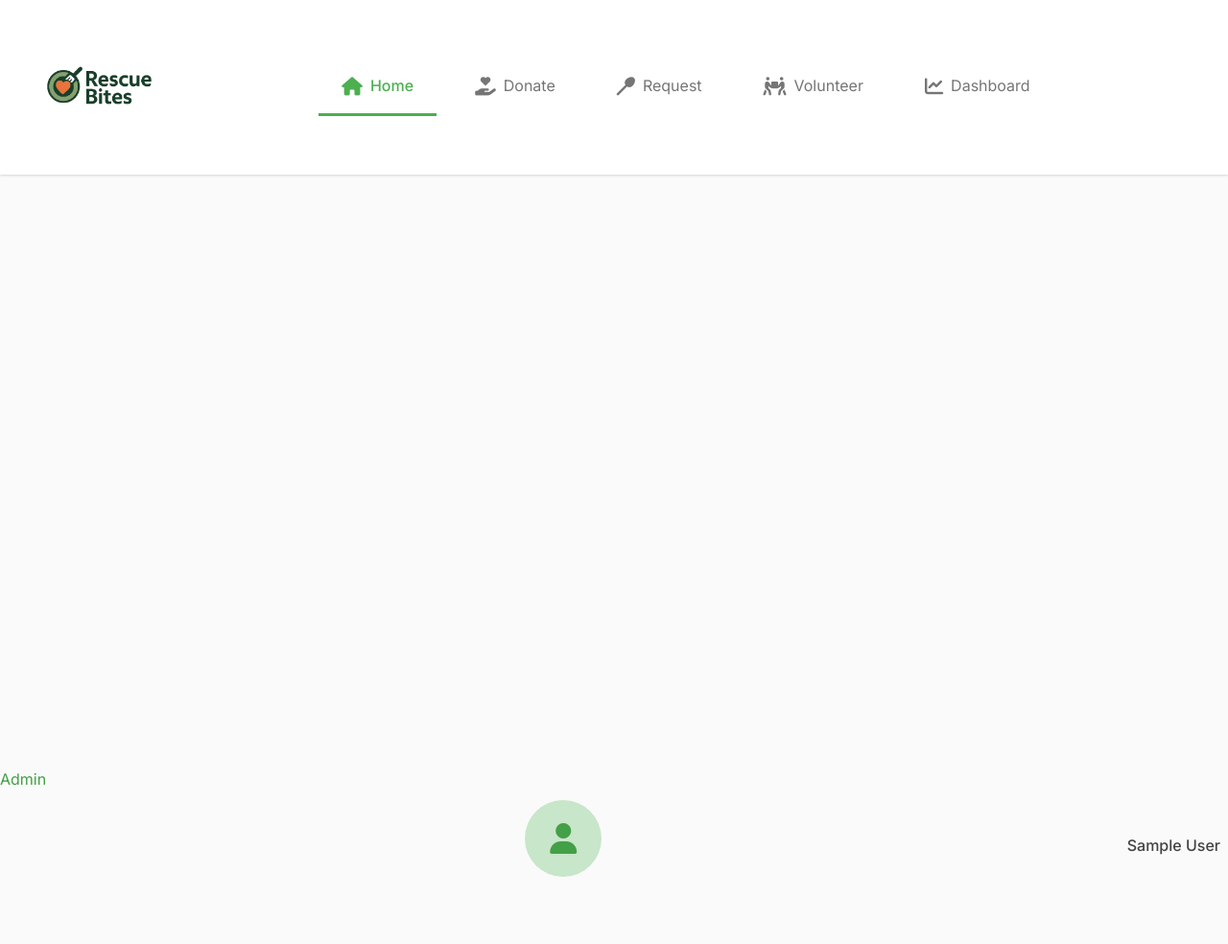
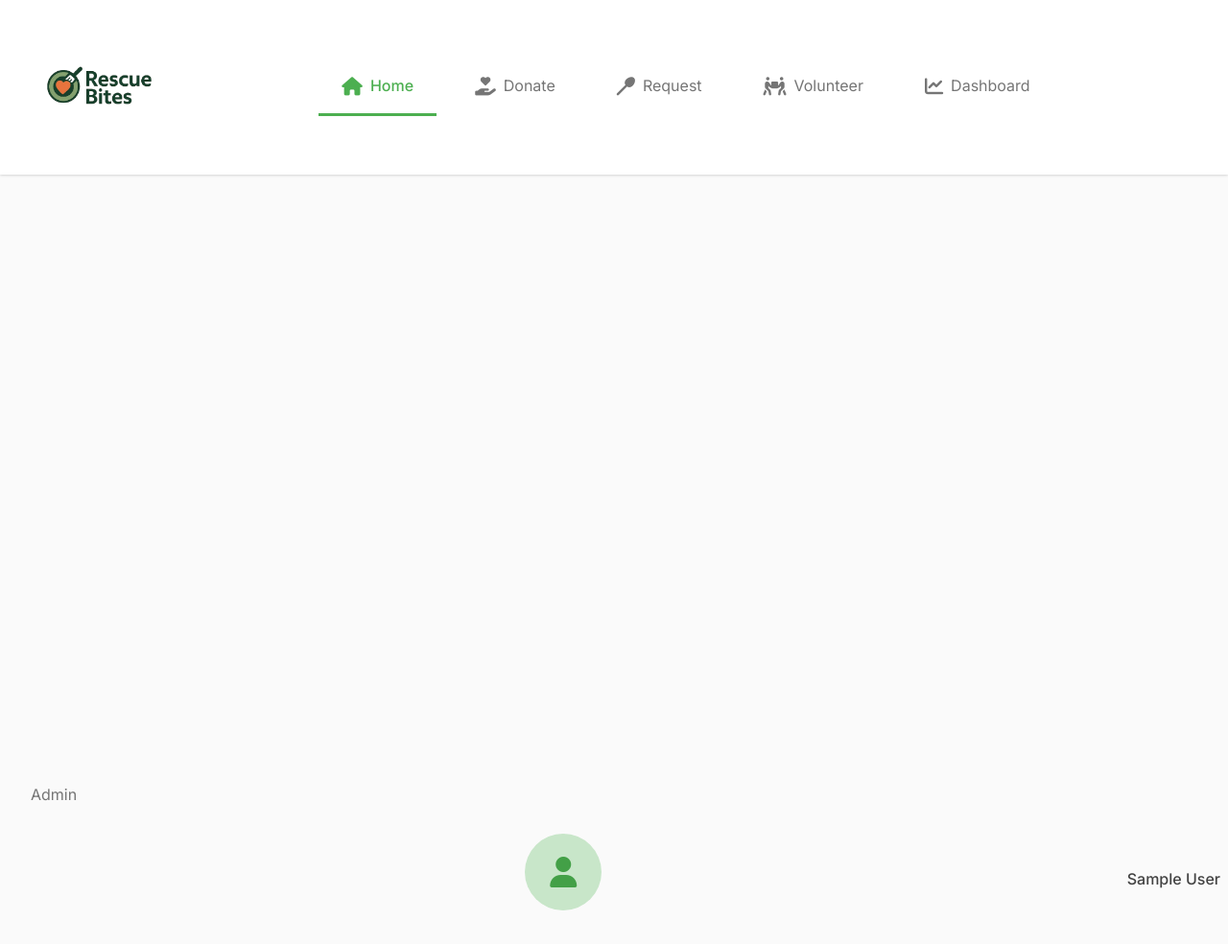
Before and after one commit to NaveenAgastya/Hackathon_bcu, a plain HTML site: page index.html in a window 1280 px wide. Shown: the top 984 px of the page at 96% size. Drawn offline with Linux system fonts and the light colour scheme; no server answers; sample sign-in values are in the browser's storage.

Commit message:
admin dashboard

```diff
--- a/index.html
+++ b/index.html
@@ -47,7 +47,7 @@
                 </div>
             </div>
     </div>
-    <a href="./admin.html" style="text-decoration: none;">Admin</a>
+    <a href="./admin.html" class="tab">Admin</a>
     <div class="user-menu">
         <div class="user-avatar">
             <i class="fas fa-user"></i>
```
